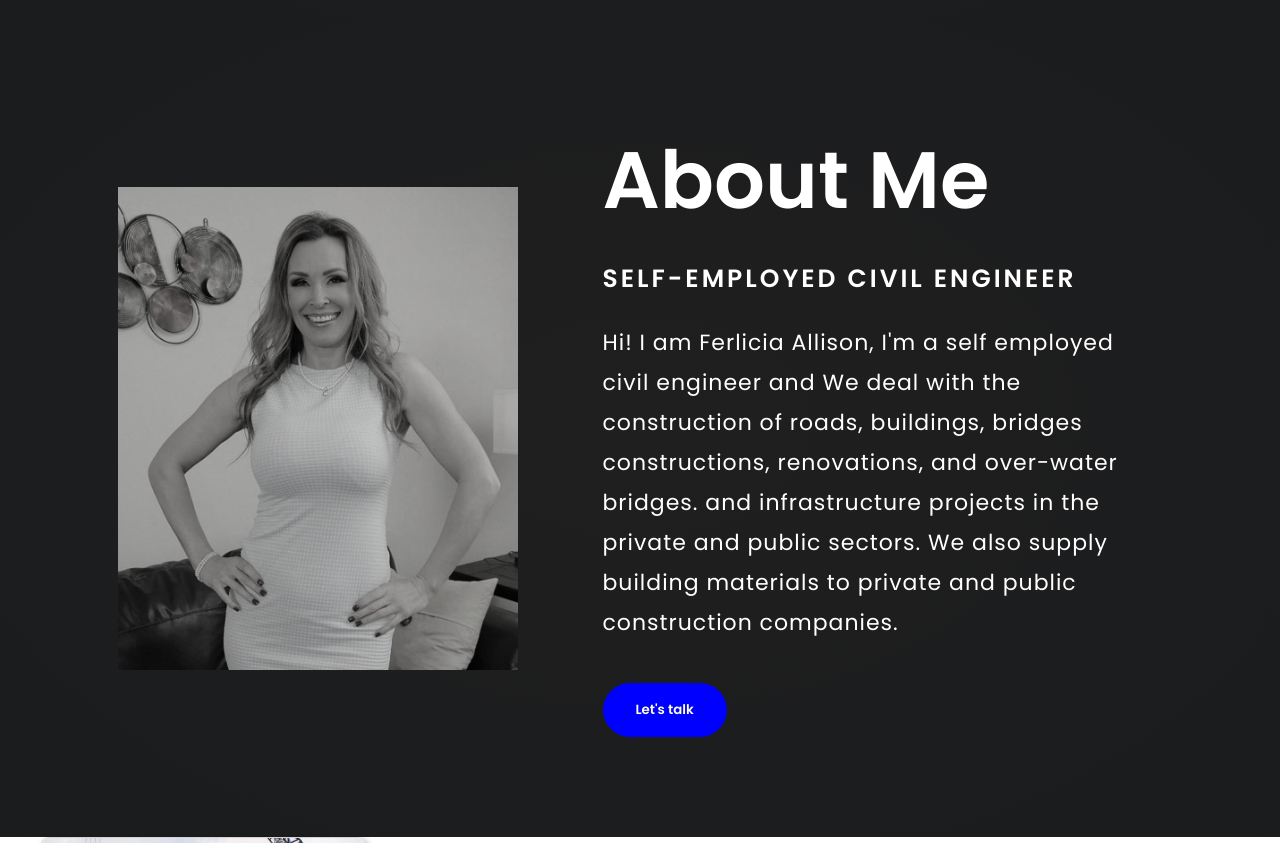
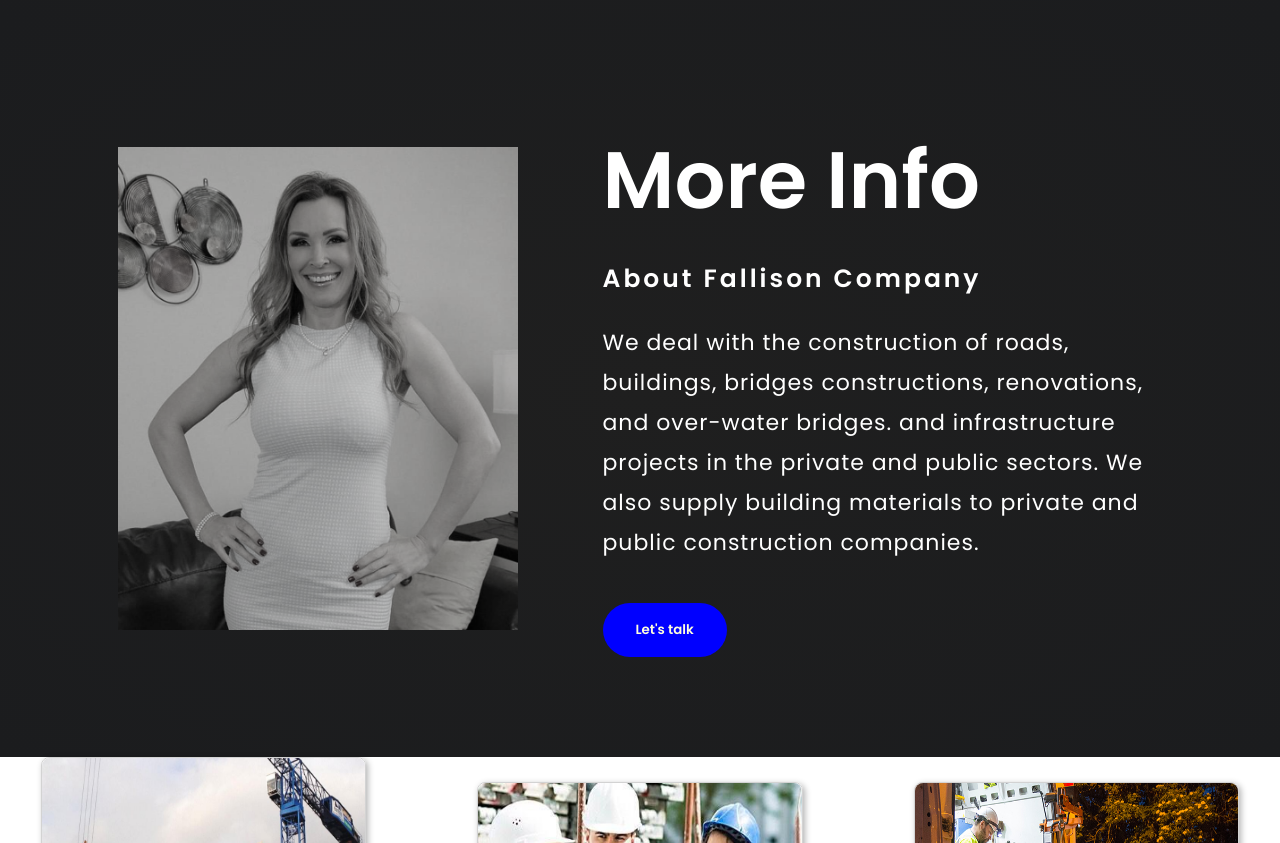
Before and after one commit to davecodelab/portfolio, a plain HTML site: page index.html in a window 1280 px wide. Shown: the part 780-1623 px from the top of the page. Drawn offline with Linux system fonts and the light colour scheme.

Commit message:
Update index.html

```diff
--- a/index.html
+++ b/index.html
@@ -38,10 +38,9 @@
         <div class="hero">
             <img src="ferlicia.jpg" >
             <div class="about-text">
-                <h2>About Me</h2>
-                <h5>SELF-EMPLOYED CIVIL ENGINEER</h5>
-                <p>Hi! I am Ferlicia Allison,
-                    I'm a self employed civil engineer and We deal with the construction of roads, buildings, bridges constructions, renovations, and over-water bridges. and infrastructure projects in the private and public sectors. We also supply building materials to private and public construction companies.
+                <h2>More Info</h2>
+                <h5>About Fallison Company</h5>
+                <p>We deal with the construction of roads, buildings, bridges constructions, renovations, and over-water bridges. and infrastructure projects in the private and public sectors. We also supply building materials to private and public construction companies.
                 </p>
                 <button type="button">Let's talk</button>
             </div>
```
